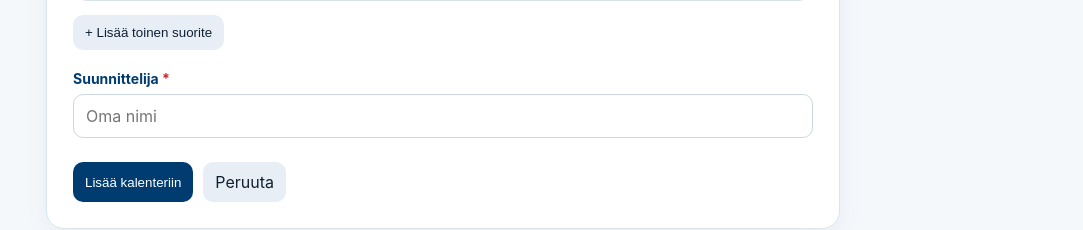
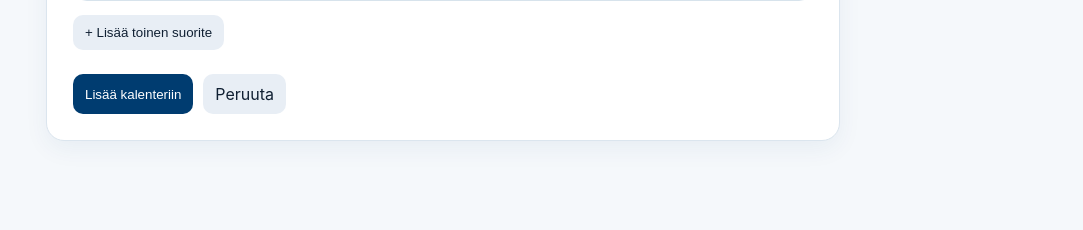
Before and after one commit to skippari-gh/golfpassi-marketing-tracker, a Next.js app: page /plan/new in a window 1280 px wide. Shown: the part 1051-1281 px from the top of the page, without its empty margins (197-1280 px from the left). After the commit the page ends 1220 px from the top, so only its background shows below. Built offline with nearby package versions, Linux system fonts and the light colour scheme; no server answers; the database is empty.

Commit message:
Remove planner field from marketing plan form

```diff
--- a/app/plan/new/page.tsx
+++ b/app/plan/new/page.tsx
@@ -56,24 +56,6 @@ async function createMarketingPlan(
 
   const generalMarketing = formData.get('general_marketing') === 'true'
 
-  const createdBy = String(
-    formData.get(
-      'created_by'
-    ) || ''
-  ).trim()
-
-  if (destinationIds.length === 0 && !generalMarketing) {
-    throw new Error(
-      'Valitse vähintään yksi kohde tai Yleinen.'
-    )
-  }
-
-  if (!createdBy) {
-    throw new Error(
-      'Kirjoita suunnittelijan nimi.'
-    )
-  }
-
   const planItems = getMarketingPlanItems(formData)
 
   const { data: representativeTrips, error: tripError } = destinationIds.length
@@ -119,7 +101,6 @@ async function createMarketingPlan(
         trip_id: representativeTripId,
         ...item,
         status: 'planned',
-        created_by: createdBy,
       })
       .select('id')
       .single()
@@ -473,22 +454,7 @@ export default async function NewPlanPage({
               defaultDate={requestedDate && /^\d{4}-\d{2}-\d{2}$/.test(requestedDate) ? requestedDate : getToday()}
             />
 
-            <div className="plan-field">
-              <label htmlFor="created_by">
-                Suunnittelija{' '}
-                <span className="required-mark">
-                  *
-                </span>
-              </label>
 
-              <input
-                id="created_by"
-                name="created_by"
-                type="text"
-                placeholder="Oma nimi"
-                required
-              />
-            </div>
 
             <div className="plan-actions">
               <button
```
